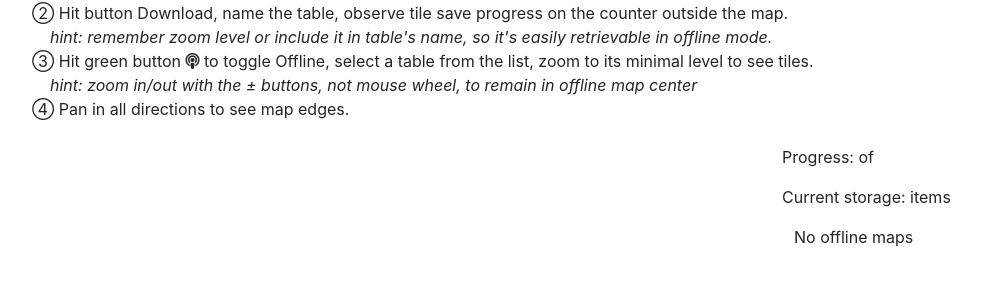
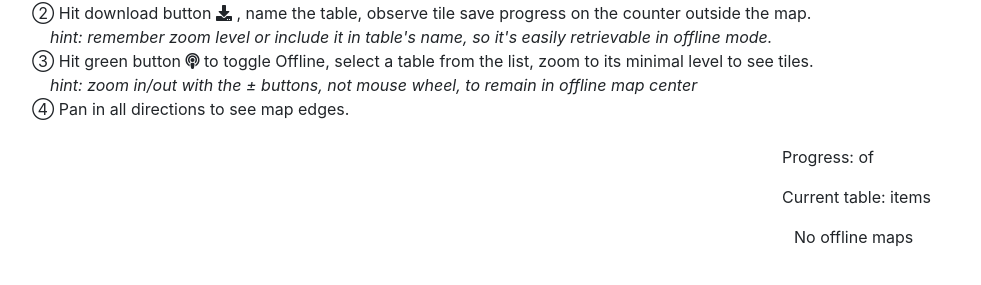
Before and after one commit to helgasoft/leaflet.dexie, a website with bundled scripts: page index.html in a window 1280 px wide. Shown: the part 63-348 px from the top of the page, without its empty margins (3-984 px from the left). Built offline with nearby package versions, Linux system fonts and the light colour scheme.

Commit message:
demo link

```diff
--- a/index.html
+++ b/index.html
@@ -18,7 +18,7 @@
       <div class="col-md-12">
       Demo <a class="navbar-brand" href="https://github.com/helgasoft/leaflet.dexie">leaflet.dexie</a>- offline maps<br />
       &#x2780; Zoom to area of interest. Zoom level will show under green button. Level 14+ recommended.<br />
-      &#x2781; Hit button Download, name the table, observe tile save progress on the counter outside the map.<br />
+      &#x2781; Hit download button <i class="fa fa-download"></i> , name the table, observe tile save progress on the counter outside the map.<br />
       &nbsp; &nbsp; <i>hint: remember zoom level or include it in table's name, so it's easily retrievable in offline mode.</i><br />
       &#x2782; Hit green button <i class="fa fa-podcast"></i> to toggle Offline, select a table from the list, zoom to its minimal level to see tiles.<br />
       &nbsp; &nbsp; <i>hint: zoom in/out with the &plusmn; buttons, not mouse wheel, to remain in offline map center</i><br />
@@ -31,7 +31,7 @@
       </div>
       <div class="col-md-3">
 		<p>Progress: <span id="progress"></span> of <span id="total"></span></p>
-		<p>Current storage: <span id="storage"></span> items</p>
+		<p>Current table: <span id="storage"></span> items</p>
 		<div id='tblList' style='margin-left:12px;'>No offline maps</div>
       </div>
     </div>
@@ -147,7 +147,7 @@ function ctrlButton(html, container, fn) {
 	    confirmSave: function(status, saveCallback) {
 	    	let zrange = saveControl.options.zoomlevels ? saveControl.options.zoomlevels.join(',') : map.getZoom() +
 	    		 (map.getZoom()==saveControl.baseLayer.options.maxZoom ? '' : '-'+saveControl.baseLayer.options.maxZoom);
-			let newTname = prompt("Storage name for "+status._tilesforSave.length+" tiles (zoom "+zrange+")", "name1");
+			let newTname = prompt("Table name for "+status._tilesforSave.length+" tiles (zoom "+zrange+")", "name1");
 			if (newTname == null || newTname == "") {
 				return;  // user cancelled the prompt
 			}
```
Also changed, not shown: README.md.
